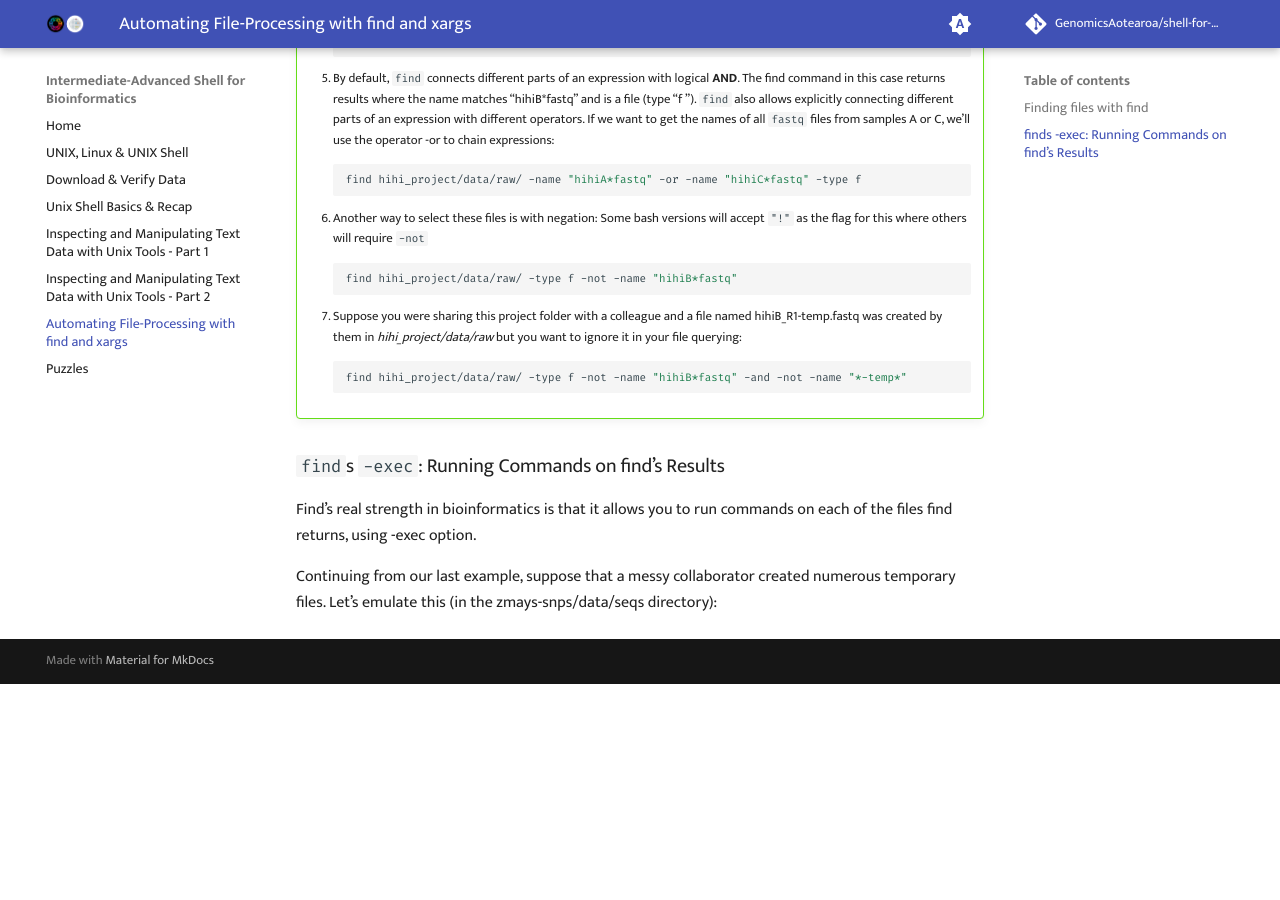
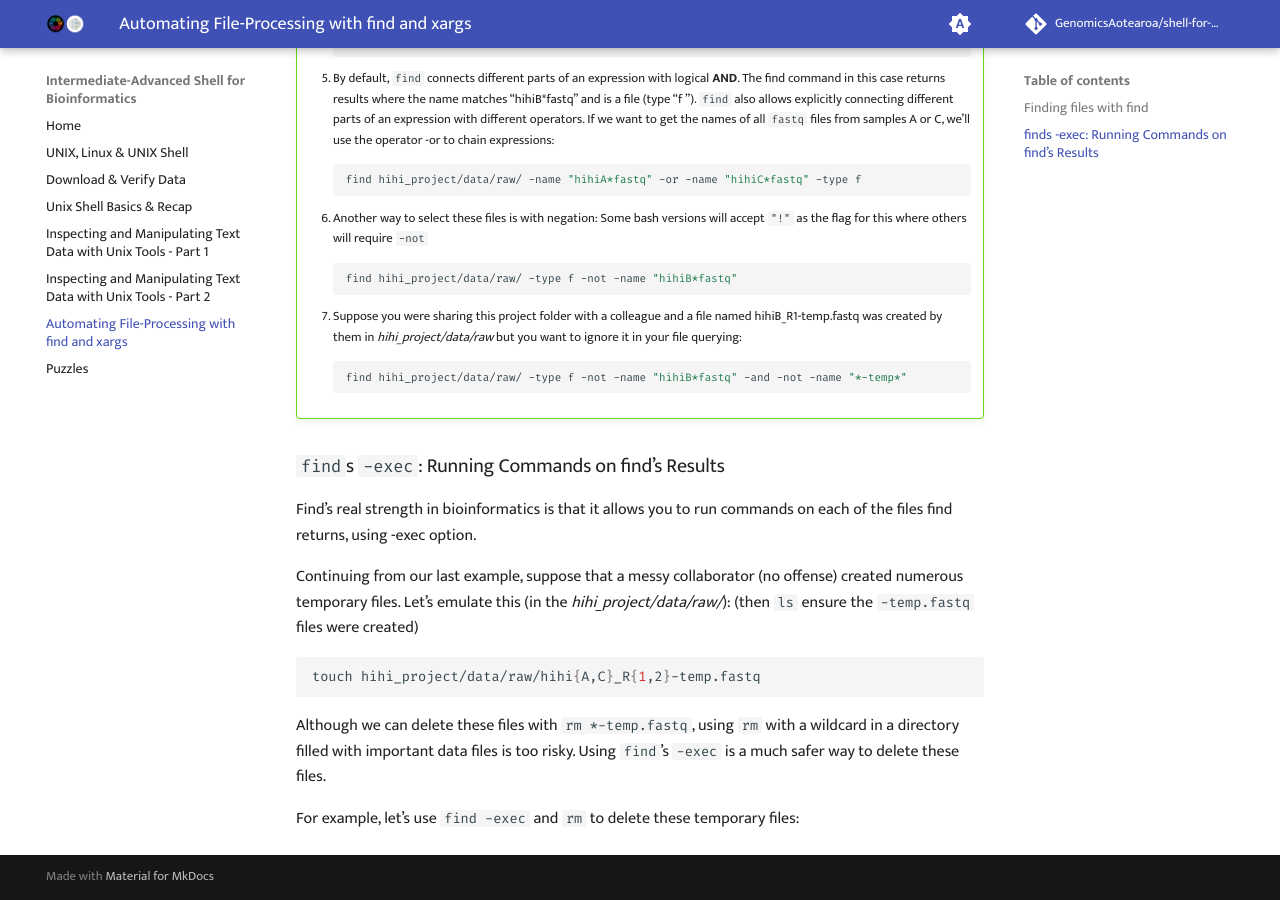
Before and after one commit to GenomicsAotearoa/shell-for-bioinformatics, an MkDocs documentation site: the page built from docs/6_automate_fileprocessing_find_xargs.md, in a window 1280 px wide and 900 px high, scrolled down 1991 px. Built offline with MkDocs 1.6.1 and Material for MkDocs 9.7.7, drawn with Linux system fonts in a browser that asks for light colours; comment, search, counter and statistics services are not loaded; before the commit the page ends 2675 px from its top, so only the background shows below that.

Commit message:
find exec rm files

````diff
--- a/docs/6_automate_fileprocessing_find_xargs.md
+++ b/docs/6_automate_fileprocessing_find_xargs.md
@@ -112,4 +112,12 @@ Argument `-maxdepth` limits the depth of the search: to search only within the c
 
 Find’s real strength in bioinformatics is that it allows you to run commands on each of the files find returns, using -exec option.
 
-Continuing from our last example, suppose that a messy collaborator created numerous temporary files. Let’s emulate this (in the zmays-snps/data/seqs directory):
+Continuing from our last example, suppose that a messy collaborator (no offense) created numerous temporary files. Let’s emulate this (in the *hihi_project/data/raw/*): (then `ls` ensure the `-temp.fastq` files were created)
+
+```bash
+touch hihi_project/data/raw/hihi{A,C}_R{1,2}-temp.fastq
+```
+
+Although we can delete these files with `rm *-temp.fastq`, using `rm` with a wildcard in a directory filled with important data files is too risky. Using `find`’s `-exec` is a much safer way to delete these files.
+
+For example, let’s use `find -exec` and `rm` to delete these temporary files:
````
